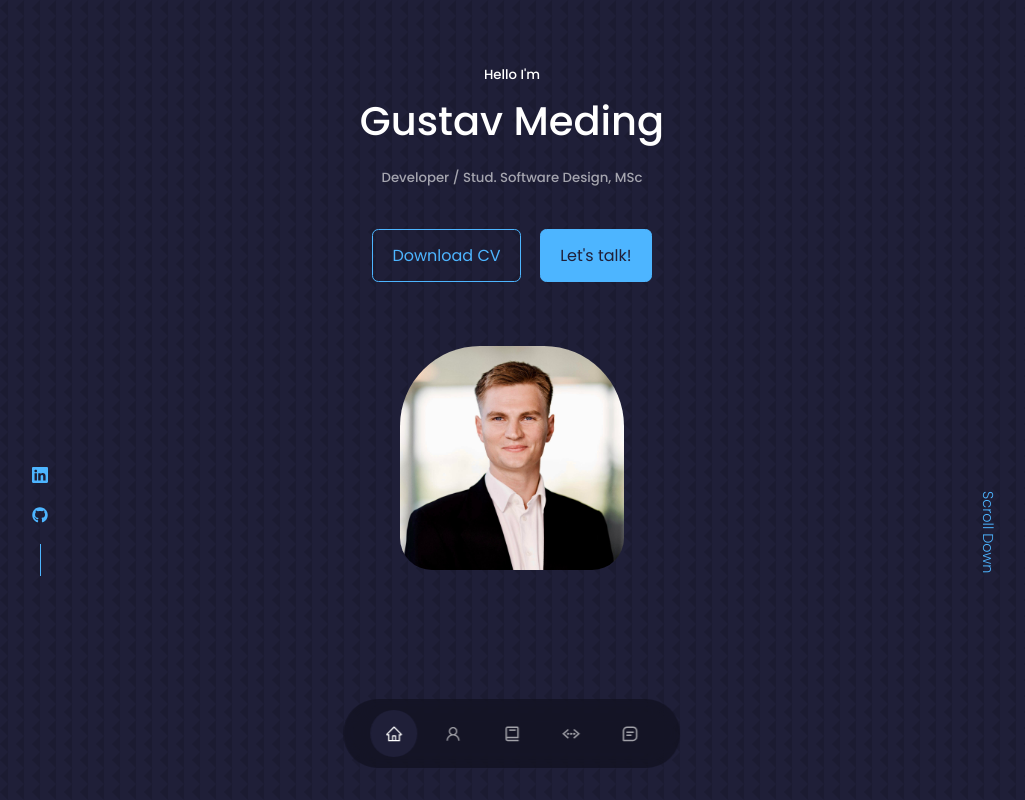
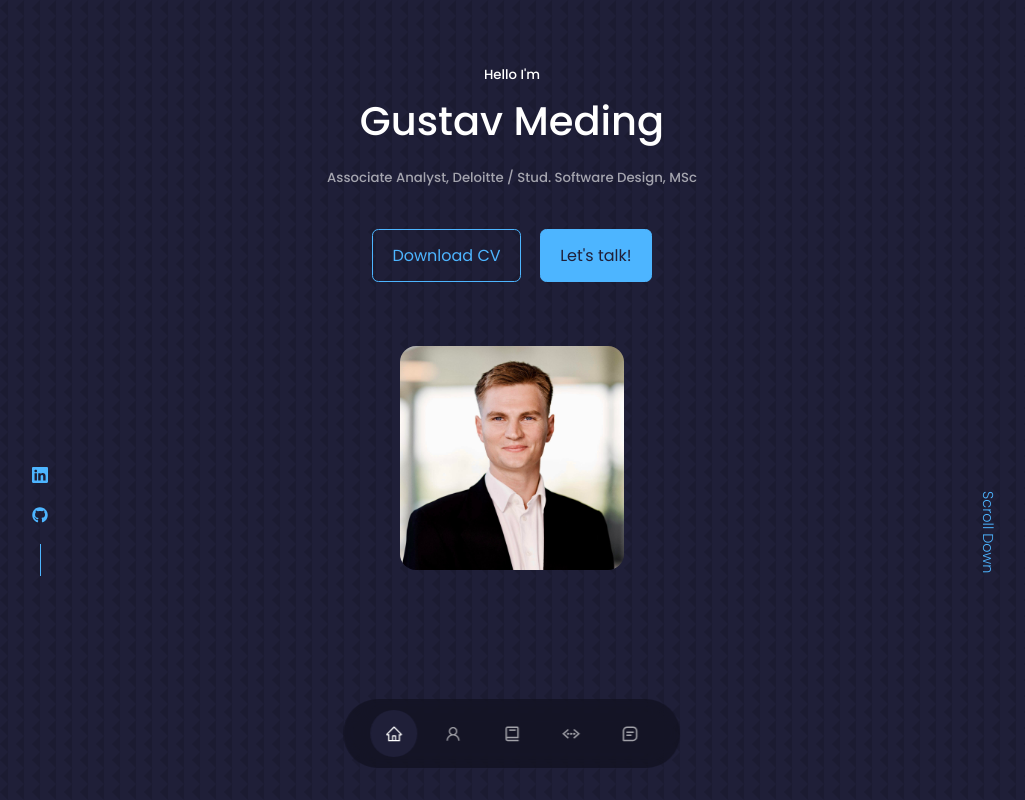
Before and after one commit to Ghmeding/webportfolio, a React (Create React App) app: page / in a window 1280 px wide. Shown: the top 800 px of the page, without its empty margins (128-1153 px from the left). Built offline with nearby package versions, Linux system fonts and the light colour scheme.

Commit message:
feat: fixed iphone css

```diff
--- a/src/components/about/about.css
+++ b/src/components/about/about.css
@@ -49,7 +49,6 @@
     text-align: center;
     width: 15rem;
     transition: 0.9s;
-    flex-basis: 25%
 }
 
 .aboutci:hover {
--- a/src/components/experience/experience.css
+++ b/src/components/experience/experience.css
@@ -69,7 +69,8 @@
 @media screen and (max-width: 600px) {
     .experience__container {
         gap: 1rem;
-
+        display: flex;
+        flex-direction: column;
     }
 
     .experience__container > div {
--- a/src/components/header/header.css
+++ b/src/components/header/header.css
@@ -54,7 +54,7 @@ header {
     position: absolute;
     left: calc(50% - 7rem);
     margin-top: 4rem;
-    border-radius: 5rem 5rem 2rem 2rem;
+    border-radius: 1rem 1rem 1rem 1rem;
     overflow: hidden;
 }
 
--- a/src/components/header/header.jsx
+++ b/src/components/header/header.jsx
@@ -10,7 +10,7 @@ const header = () => {
       <div className="container header_container">
         <h5>Hello I'm</h5>
         <h1 className="titleName">Gustav Meding</h1>
-        <h5 className="text-light">Developer / Stud. Software Design, MSc</h5>
+        <h5 className="text-light">Associate Analyst, Deloitte / Stud. Software Design, MSc</h5>
         <CTA />
         <HeaderSocials />
         <div className="me">
--- a/src/components/portfolio/portfolio.css
+++ b/src/components/portfolio/portfolio.css
@@ -75,6 +75,8 @@
     .portfolio__container {
         grid-template-columns: 1fr;
         gap: 1rem;
+        display: flex;
+        flex-direction: column;
     }
 
 }
```
